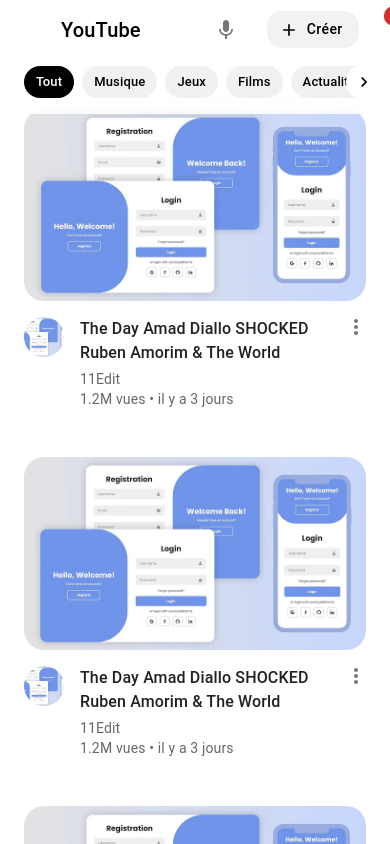
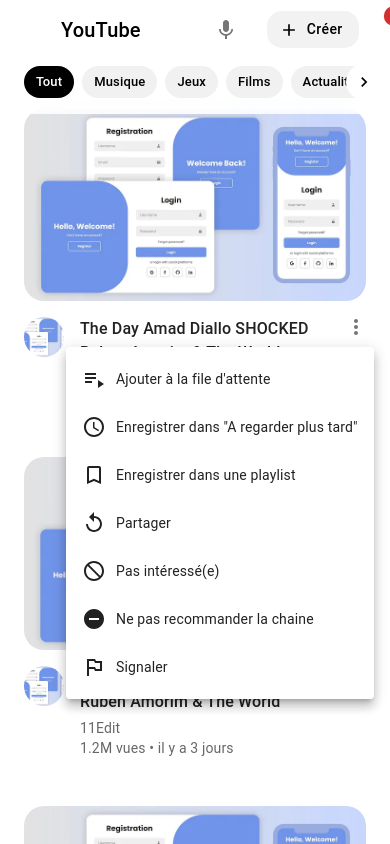
Before and after one commit to JulsDev-25/youtube-clone, a React (Vite) app: page / in a window 390 px wide. Both pictures are taken after a click on the button 356 px from the left and 327 px from the top of the page. Shown: the top 844 px of the page. Built offline with nearby package versions, Linux system fonts and the light colour scheme; some icons are missing.

Commit message:
improve responsive and add menu option to the video

```diff
--- a/src/components/VideoCard/index.jsx
+++ b/src/components/VideoCard/index.jsx
@@ -1,12 +1,24 @@
-import * as React from 'react';
+import React, { useState } from 'react';
 import CardContent from '@mui/material/CardContent';
 import CardMedia from '@mui/material/CardMedia';
 import Typography from '@mui/material/Typography';
-import { Box, Grid, IconButton } from '@mui/material';
+import { Box, Grid, IconButton, Menu, MenuItem } from '@mui/material';
 import Avatar from '../Avatar';
-import { MoreVert } from '@mui/icons-material';
+import { AccessTime, DoNotDisturb, DoNotDisturbOn, Feedback, MoreVert, OutlinedFlag, PlaylistPlay, Replay, TurnedInNot } from '@mui/icons-material';
 
 const VideoCard = ({miniature, titre, description, auteur, durée, vues, date, ...props}) => {
+  const [anchorEl, setAnchorEl] = useState(null);
+    const open = Boolean(anchorEl);
+
+    const handleClick = (event) => {
+      setAnchorEl(event.currentTarget);
+    }
+
+    const handleClose = () => {
+      setAnchorEl(null)
+    }
+
+
   return (
     <Grid size={{xs:12, sm:6, md:6, lg:4}} {...props}>
       <CardMedia
@@ -22,9 +34,44 @@ const VideoCard = ({miniature, titre, description, auteur, durée, vues, date, .
             <Typography variant="body2" color="text.secondary">{auteur.nom} </Typography>
             <Typography variant="body2" color="text.secondary">{vues} vues • il y a {date}</Typography>
           </Box>
-          <IconButton sx={{height: 40, width: 40, mr: '-10px', mt: '-10px'}}>
+          <IconButton onClick={handleClick} sx={{height: 40, width: 40, mr: '-10px', mt: '-10px'}}>
             <MoreVert />
           </IconButton>
+          <Menu
+              anchorEl={anchorEl}
+              open={open}
+              onClose={handleClose}
+            >
+              <MenuItem onClick={handleClose} sx={{ display: 'flex', alignItems: 'top', gap: '10px' }}>
+                <PlaylistPlay />
+                <Typography variant="body2" >Ajouter à la file d'attente</Typography>
+              </MenuItem >
+              <MenuItem onClick={handleClose} sx={{ display: 'flex', alignItems: 'top', gap: '10px' }}>
+                <AccessTime />
+                <Typography variant="body2" >Enregistrer dans "A regarder plus tard" </Typography>
+              </MenuItem>
+              <MenuItem onClick={handleClose} sx={{ display: 'flex', alignItems: 'top', gap: '10px' }}>
+                <TurnedInNot />
+                <Typography variant="body2" >Enregistrer dans une playlist</Typography>
+              </MenuItem>
+              <MenuItem onClick={handleClose} sx={{ display: 'flex', alignItems: 'top', gap: '10px' }}>
+                <Replay />
+                <Typography variant="body2" >Partager</Typography>
+              </MenuItem >
+              <MenuItem onClick={handleClose} sx={{ display: 'flex', alignItems: 'top', gap: '10px' }}>
+                <DoNotDisturb />
+                <Typography variant="body2" >Pas intéressé(e)</Typography>
+              </MenuItem>
+              <MenuItem onClick={handleClose} sx={{ display: 'flex', alignItems: 'top', gap: '10px' }}>
+                <DoNotDisturbOn />
+                <Typography variant="body2" >Ne pas recommander la chaine</Typography>
+              </MenuItem>
+              <MenuItem onClick={handleClose} sx={{ display: 'flex', alignItems: 'top', gap: '10px' }}>
+                <OutlinedFlag />
+                <Typography variant="body2" >Signaler</Typography>
+              </MenuItem>
+
+            </Menu>
         </Box>
       </CardContent>
     </Grid>
```
